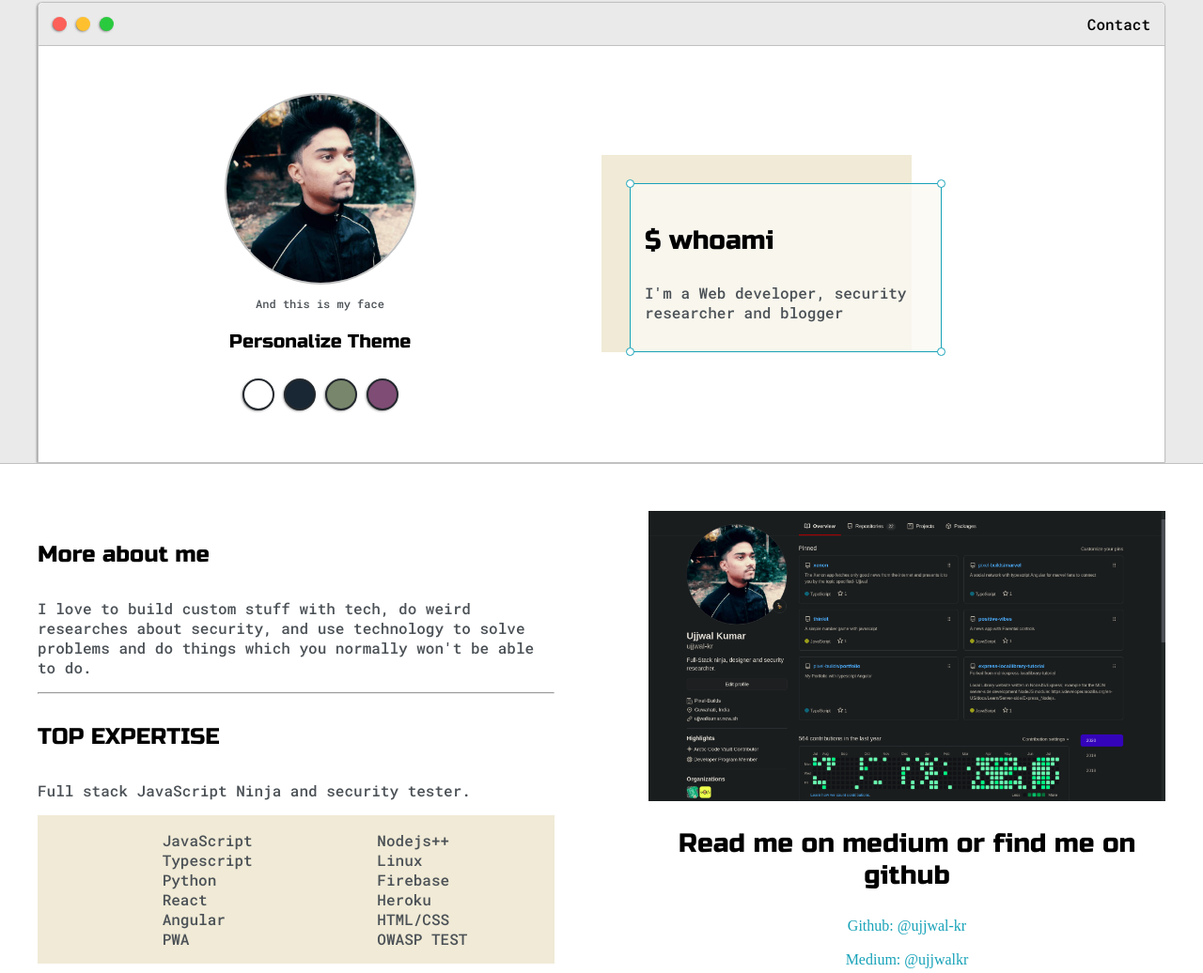
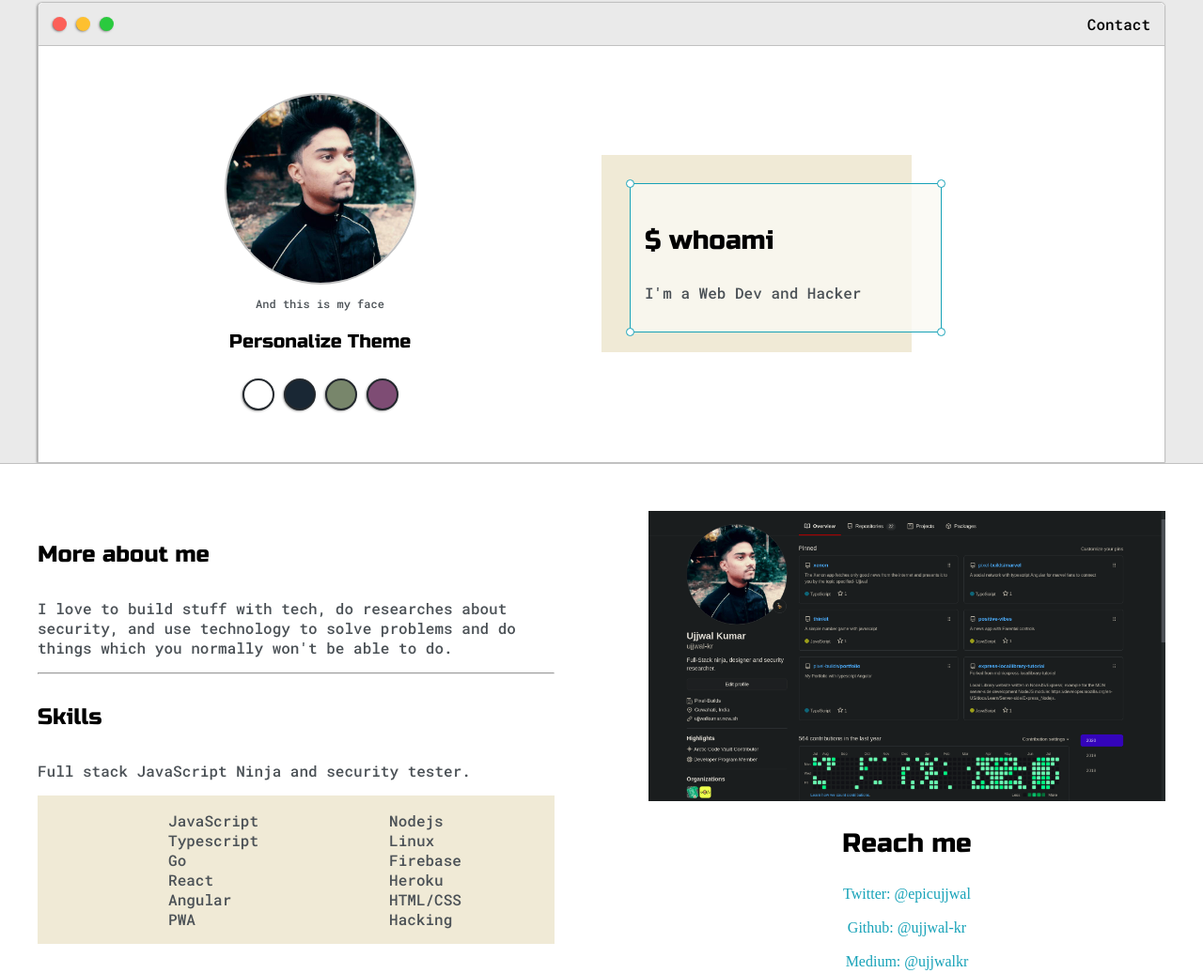
Before and after one commit to ujjwal-kr/portfoliov2, a plain HTML site: page index.html in a window 1280 px wide. Shown: the part 159-1195 px from the top of the page at 94% size. Drawn offline with Linux system fonts and the light colour scheme.

Commit message:
some text updates

```diff
--- a/index.html
+++ b/index.html
@@ -62,7 +62,7 @@
 							<div id="corner-tl" class="corner"></div>
 							<div id="corner-tr" class="corner"></div>
 							<h3>$ whoami</h3>
-							<p>I'm a Web developer, security researcher and blogger</p>
+							<p>I'm a Web Dev and Hacker</p>
 							<div id="corner-br" class="corner"></div>
 							<div id="corner-bl" class="corner"></div>
 						</div>
@@ -79,10 +79,10 @@
 				<div class="about-me">
 					<h4>More about me</h4>
 
-					<p>I love to build custom stuff with tech, do weird researches about security, and use technology to solve problems and do things which you normally won't be able to do.</p>
+					<p>I love to build stuff with tech, do researches about security, and use technology to solve problems and do things which you normally won't be able to do.</p>
 					<hr>
 
-					<h4>TOP EXPERTISE</h4>
+					<h4>Skills</h4>
 
 					<p>Full stack JavaScript Ninja and security tester.</p>
 
@@ -90,19 +90,19 @@
 						<ul>
 							<li>JavaScript</li>
 							<li>Typescript</li>
-							<li>Python</li>
+							<li>Go</li>
 							<li>React</li>
 							<li>Angular</li>
 							<li>PWA</li>
 						</ul>
 
 						<ul>
-							<li>Nodejs++</li>
+							<li>Nodejs</li>
 							<li>Linux</li>
 							<li>Firebase</li>
 							<li>Heroku</li>
 							<li>HTML/CSS</li>
-							<li>OWASP TEST</li>
+							<li>Hacking</li>
 						</ul>
 
 					</div>
@@ -112,8 +112,10 @@
 
 				<div class="social-links">
 					<img id="social_img" src="images/follow.png">
-					<h3>Read me on medium or find me on github</h3>
+					<h3>Reach me</h3>
 
+					<a target="_blank" href="https://twitter.com/epicujjwal">Twitter: @epicujjwal</a>
+					<br>
 					<a target="_blank" href="https://github.com/ujjwal-kr">Github: @ujjwal-kr</a>
 					<br>
 					<a target="_blank" href="https://medium.com/@ujjwalkr">Medium: @ujjwalkr</a>
@@ -190,7 +192,7 @@
 		<div class="main-container">
 			<h3>I'M ALWAYS INTERESTED ABOUT COOL STUFF. <br> LET'S TALK !</h3>
 			<p>
-				Drop me a mail to <a href="mailto:ujjwalkumar36@outlook.com">ujjwalkumar36@outlook.com</a>
+				<a target="_blank" href="https://twitter.com/epicujjwal">Twitter: epicujjwal</a>
 			</p>
 	</section>
 
```
